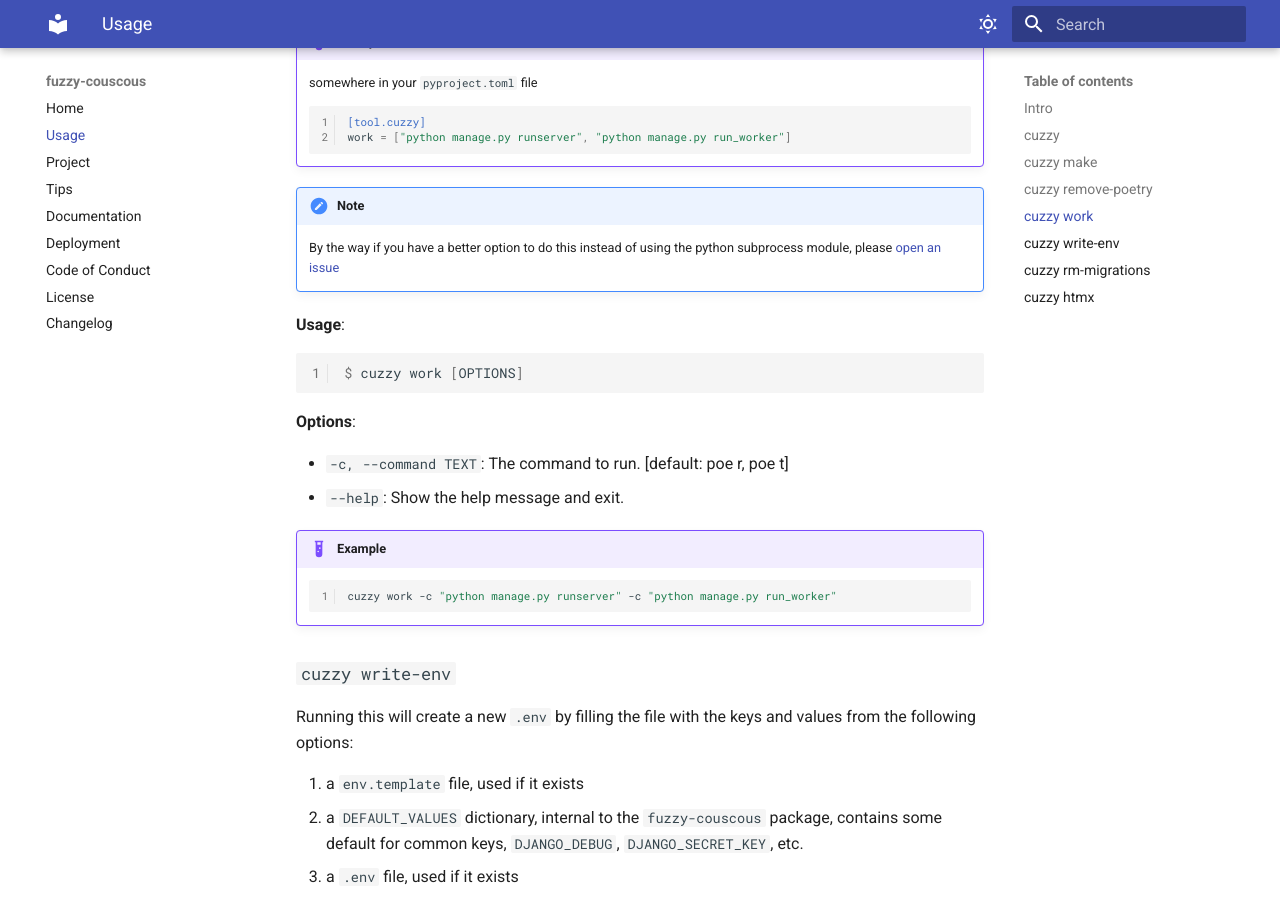
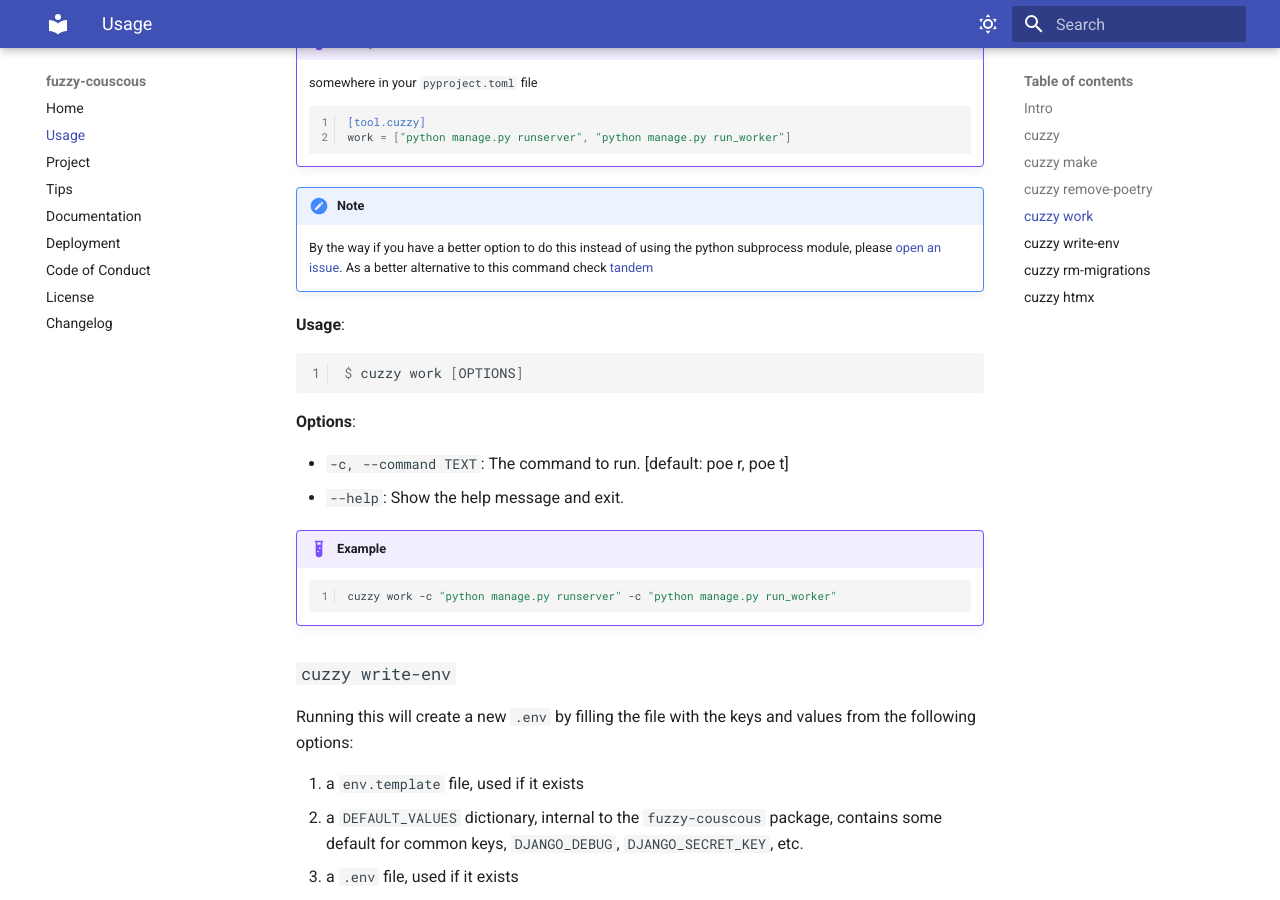
Before and after one commit to Tobi-De/fuzzy-couscous, an MkDocs documentation site: the page built from docs/usage.md, in a window 1280 px wide and 900 px high, scrolled down 2857 px. Built offline with MkDocs 1.6.1 and Material for MkDocs 9.7.7, drawn with Linux system fonts in a browser that asks for light colours.

````diff
--- a/docs/usage.md
+++ b/docs/usage.md
@@ -121,7 +121,8 @@ from your `pyproject.toml` file.
     ```
 
 !!! Note
-    By the way if you have a better option to do this instead of using the python subprocess module, please [open an issue](https://github.com/Tobi-De/fuzzy-couscous/issues/new)
+    By the way if you have a better option to do this instead of using the python subprocess module, please [open an issue](https://github.com/Tobi-De/fuzzy-couscous/issues/new).
+    As a better alternative to this command check [tandem](https://github.com/rosszurowski/tandem)
 
 **Usage**:
 
````
Also changed, not shown: 1 other file.
